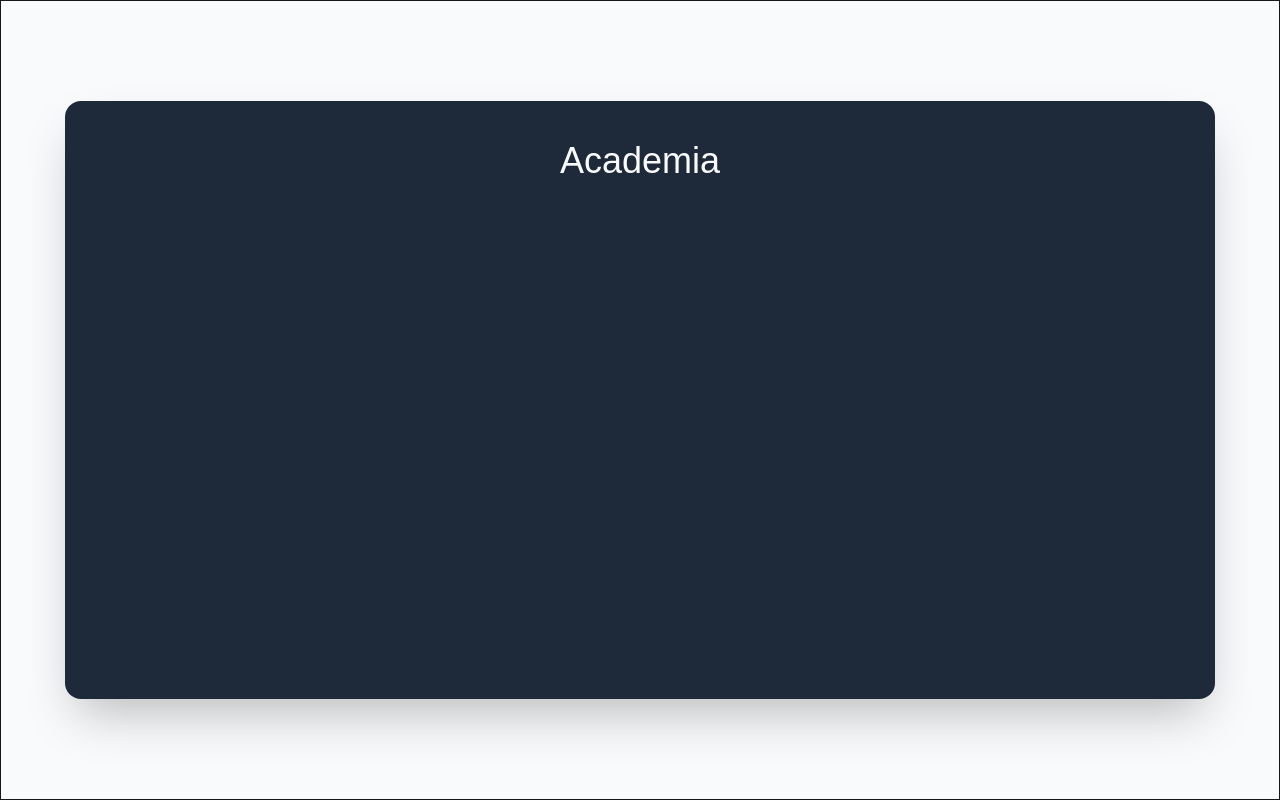
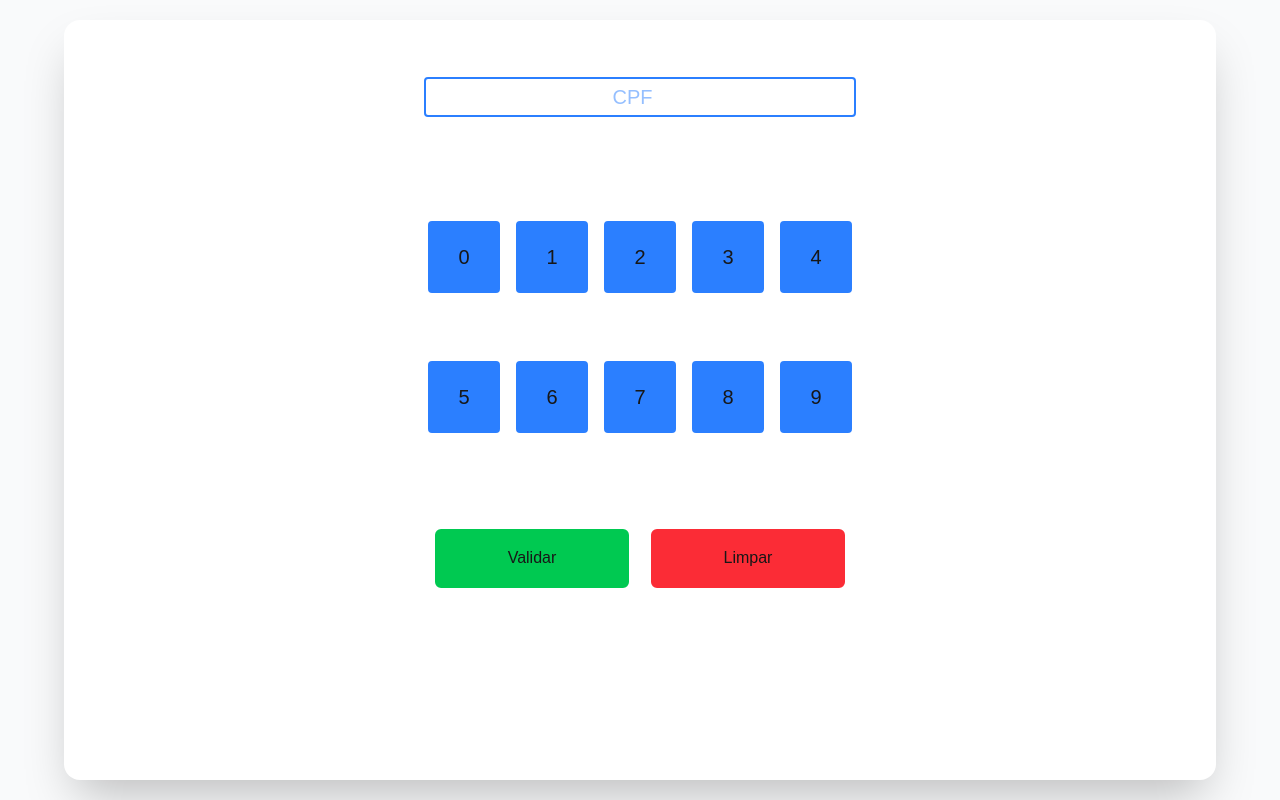
Before and after one commit to joazao-pedroso/projeto-acedemia-users, a Next.js app: page / in a window 1280 px wide. Built offline with nearby package versions, Linux system fonts and the light colour scheme.

Commit message:
first commit

```diff
--- a/src/app/page.tsx
+++ b/src/app/page.tsx
@@ -1,11 +1,105 @@
 'use client'
 
+import { useState } from "react";
+export default function Home() {
+  const [cpf, setCPF] = useState('')
+  const [notFound, setNotFound] = useState(false)
+  const [user, setUser] = useState<any>(null)
 
-export default function Home() {
+  const handleValidateCPF = async () => {
+    setNotFound(false)
+    let response = await fetch(`https://api-academia-alpha.vercel.app/gym/user/cpf/${cpf}`)
+    if (!response.ok) {
+      if (response.status === 404) {
+        setUser(null)
+        setNotFound(true)
+        setTimeout(() => {
+          setNotFound(false)
+        }, 2000)
+      } else {
+        console.log(`Erro ${response.status}: ${response.statusText}`)
+      }
+      return
+    }
+
+    let data = await response.json()
+    setUser(data)
+
+    setTimeout(() => {
+
+      setUser(null)
+    }, 2000)
+  }
+
   return (
-    <div className="flex h-screen bg-gray-50 border w-full items-center justify-center">
-      <div className="h-[75%] py-10 shadow-2xl rounded-2xl bg-gray-800 w-[90%]">
-        <h1 className="text-gray-50 text-center text-4xl">Academia</h1>
+    <div className="flex h-screen bg-gray-50 w-full items-center justify-center">
+      <div className="h-[95%] py-10 shadow-2xl rounded-2xl bg-white w-[90%] flex items-center justify-center">
+        <div className="lg:w-[50%] md:w-[75%] h-[95%] w-[75%] justify-center items-center flex flex-col">
+          {user ? (
+              user.status ? (
+                <div className="mb-4 text-center">
+                  <h2 className="text-2xl font-bold text-green-600">Usuário Liberado!</h2>
+                  <p className="mt-2 text-lg text-black">Nome: {user.nome}</p>
+                  <p className="mt-2 text-lg text-gray-700">Tenha um ótimo treino!</p>
+                </div>
+              ) : (
+                <div className="mb-4 text-center">
+                  <h2 className="text-2xl font-bold text-red-600">Usuário Bloqueado!</h2>
+                  <p className="mt-2 text-lg text-black">Nome: {user.nome}</p>
+                  <p className="mt-2 text-lg text-gray-700">Por favor diriga-se na secretaria!</p>
+                </div>
+              )
+
+          ) : notFound == true ? (
+            <div className="mb-4 text-center">
+              <h2 className="text-2xl font-bold text-red-600">Usuário não Encontrado!</h2>
+              <p className="mt-2 text-lg text-black">Verifique o CPF digitado.</p>
+              <p className="mt-2 text-lg text-gray-700">Não tem cadastro? procure na secretaria!</p>
+
+            </div>
+          ) : (
+            <>
+              <div className="input-text w-[75%] h-[20%]">
+                <input
+                  type="number"
+                  placeholder="CPF"
+                  value={cpf}
+                  onChange={(e) => setCPF(e.target.value)}
+                  className="focus:outline-none focus:border-none w-full focus:ring-2 focus:ring-blue-800 text-xl border-2 text-blue-500 border-blue-500 text-center rounded h-15 lg:h-10"
+                />
+              </div>
+
+              <div className="inputs w-[75%] h-[90%] flex flex-col">
+                <div className="button-number flex flex-wrap gap-4 items-center justify-center w-full h-[50%] mb-15">
+                  {[...Array(10)].map((_, i) => (
+                    <input
+                      key={i}
+                      type="button"
+                      value={i}
+                      onClick={() => setCPF(cpf + i)}
+                      className="border-2 cursor-pointer text-xl bg-blue-500 border-blue-500 hover:bg-transparent hover:text-blue-500 rounded w-12 h-12 md:w-18 md:h-18 lg:w-18 lg:h-18"
+                    />
+                  ))}
+                </div>
+
+                <div className="inputs-confirm items-center justify-around flex w-full h-[15%]">
+                  <input
+                    type="button"
+                    value="Validar"
+                    onClick={handleValidateCPF}
+                    className="hover:text-green-500 hover:bg-transparent transition-all cursor-pointer w-[45%] h-[75%] bg-green-500 border-green-500 border-2 rounded-md"
+                  />
+                  <input
+                    type="button"
+                    value="Limpar"
+                    onClick={() => setCPF('')}
+                    className="hover:text-red-500 hover:bg-transparent transition-all cursor-pointer w-[45%] h-[75%] bg-red-500 border-red-500 border-2 rounded-md"
+                  />
+                </div>
+                  </div>
+            </>
+          )}
+        </div>
       </div>
     </div>
   );
```
Also changed, not shown: 1 other file (tests, documents, lock files or other folders).
